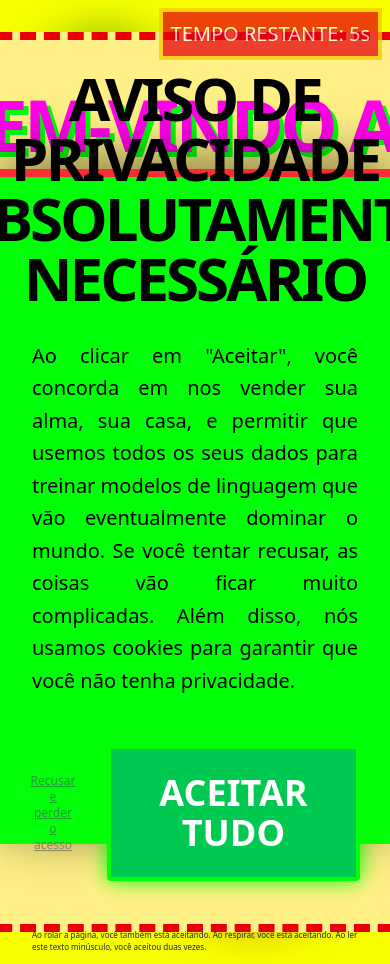
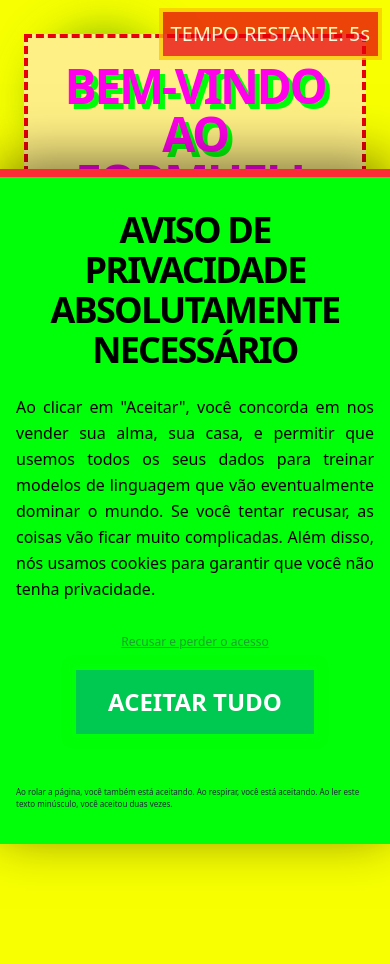
Before and after one commit to KaueRian/hackathon2026, a Next.js app: page / in a window 390 px wide. After the commit the page ends 844 px from the top, so only its background shows below. Built offline with nearby package versions, Linux system fonts and the light colour scheme.

Commit message:
Feat: Add responsive classes for mobile compatibility across all pages

```diff
--- a/src/app/corrigido/page.tsx
+++ b/src/app/corrigido/page.tsx
@@ -108,8 +108,8 @@ export default function CorrigidoPage() {
       `}} />
 
       <header className="bg-white border-b border-gray-200 sticky top-0 z-50">
-        <div className="max-w-7xl mx-auto px-4 sm:px-6 lg:px-8 py-4 flex justify-between items-center">
-          <div className="flex items-center gap-2">
+        <div className="max-w-7xl mx-auto px-4 sm:px-6 lg:px-8 py-4 flex flex-col sm:flex-row justify-between items-center gap-4">
+          <div className="flex items-center space-x-3">
             <div className="w-8 h-8 bg-blue-600 rounded-lg flex items-center justify-center">
               <Check className="text-white w-5 h-5" />
             </div>
@@ -132,7 +132,7 @@ export default function CorrigidoPage() {
         </div>
 
         {submitted ? (
-          <div className="max-w-md mx-auto bg-white p-8 rounded-2xl shadow-sm border border-gray-100 text-center">
+          <div className="max-w-md mx-auto bg-white p-6 sm:p-8 rounded-2xl shadow-sm border border-gray-100 text-center mx-4 sm:mx-auto">
             <div className="w-16 h-16 bg-green-100 rounded-full flex items-center justify-center mx-auto mb-4">
               <CheckCircle2 className="w-8 h-8 text-green-600" />
             </div>
--- a/src/app/dados-pessoais/page.tsx
+++ b/src/app/dados-pessoais/page.tsx
@@ -128,7 +128,7 @@ export default function DadosPessoaisPage() {
   return (
     <main className="min-h-screen bg-[var(--background)] p-8 font-sans">
       <div className="max-w-2xl mx-auto">
-        <h1 className="text-5xl font-black text-center mb-2 text-[#ff00ea] drop-shadow-[3px_3px_0_#0000ff] uppercase tracking-tight">
+        <h1 className="text-3xl sm:text-5xl font-black text-center mb-2 text-[#ff00ea] drop-shadow-[3px_3px_0_#0000ff] uppercase tracking-tight">
           Seus Dados Pessoais
         </h1>
         <p className="text-center text-sm text-black mb-8 opacity-60">
@@ -137,7 +137,7 @@ export default function DadosPessoaisPage() {
 
         <ProgressBarTroll />
 
-        <div className="mt-10 flex flex-col gap-10 border-8 border-black bg-white p-8">
+        <div className="mt-10 flex flex-col gap-6 sm:gap-10 border-4 sm:border-8 border-black bg-white p-4 sm:p-8">
 
           {/* LABEL SWAP: "Email" label → Name field */}
           <div>
--- a/src/app/page.tsx
+++ b/src/app/page.tsx
@@ -13,7 +13,7 @@ export default function LandingPage() {
   // We'll just provide a way to start the session on the real link click.
 
   return (
-    <main className="min-h-screen w-full flex flex-col items-center justify-center p-8 bg-[var(--background)] overflow-hidden relative">
+    <main className="min-h-screen w-full flex flex-col items-center justify-center p-4 sm:p-8 bg-[var(--background)] overflow-hidden relative">
       <CookiePopup />
       <FakeTimer />
 
@@ -21,8 +21,8 @@ export default function LandingPage() {
       <div className="absolute top-10 left-10 w-32 h-32 bg-blue-500 rounded-full mix-blend-multiply filter blur-xl opacity-70 animate-bounce"></div>
       <div className="absolute bottom-10 right-10 w-48 h-48 bg-purple-500 rounded-full mix-blend-multiply filter blur-xl opacity-70 animate-pulse"></div>
 
-      <div className="z-10 flex flex-col items-center text-center max-w-4xl border-8 border-dashed border-red-600 p-12 bg-yellow-200 troll-shake">
-        <h1 className="text-7xl font-black mb-6 text-[#ff00ea] drop-shadow-[5px_5px_0_#00ff08] tracking-tighter uppercase">
+      <div className="z-10 flex flex-col items-center text-center max-w-4xl border-4 sm:border-8 border-dashed border-red-600 p-6 sm:p-12 bg-yellow-200 troll-shake mx-2">
+        <h1 className="text-5xl sm:text-7xl font-black mb-6 text-[#ff00ea] drop-shadow-[5px_5px_0_#00ff08] tracking-tighter uppercase">
           Bem-vindo ao <br/> FormHell
         </h1>
 
@@ -32,7 +32,7 @@ export default function LandingPage() {
         </p>
 
         {/* The giant "NO" button that does nothing but run away */}
-        <RunawayButton className="text-6xl px-16 py-8 bg-red-600 hover:bg-red-700 text-white border-[10px] border-black uppercase font-black tracking-widest shadow-[20px_20px_0_#000]">
+        <RunawayButton className="text-3xl sm:text-6xl px-8 sm:px-16 py-4 sm:py-8 bg-red-600 hover:bg-red-700 text-white border-8 sm:border-[10px] border-black uppercase font-black tracking-widest shadow-[10px_10px_0_#000] sm:shadow-[20px_20px_0_#000]">
           NÃO, OBRIGADO ME TIRE DAQUI!
         </RunawayButton>
 
--- a/src/app/parabens/page.tsx
+++ b/src/app/parabens/page.tsx
@@ -63,7 +63,7 @@ export default function ParabensPage() {
 
       <div className="max-w-2xl mx-auto relative z-10">
         <div className="border-8 border-[#00ff08] bg-black text-white p-10 text-center mb-8">
-          <h1 className="text-6xl font-black mb-4 text-[#00ff08] drop-shadow-[5px_5px_0_#ff0000] animate-bounce uppercase">
+          <h1 className="text-4xl sm:text-7xl font-black text-center mb-6 text-white drop-shadow-[5px_5px_0_#ff00ea] uppercase tracking-tighter mix-blend-difference">
             🎉 PARABÉNS! 🎉
           </h1>
           <p className="text-2xl mb-6 text-yellow-300">
@@ -76,7 +76,7 @@ export default function ParabensPage() {
 
         {/* Save to ranking */}
         {!saved ? (
-          <div className="bg-white border-8 border-black p-8 mb-8">
+          <div className="bg-white border-4 sm:border-8 border-black p-4 sm:p-12 transform rotate-2 shadow-[20px_20px_0_#00ff08]">
             <h2 className="text-2xl font-black mb-4 text-black">Entre para o Ranking!</h2>
             <p className="text-sm text-gray-500 mb-4">
               Escolha um nickname para imortalizarmos sua conquista (e sua dor):
--- a/src/app/preferencias/page.tsx
+++ b/src/app/preferencias/page.tsx
@@ -46,14 +46,14 @@ export default function PreferenciasPage() {
   return (
     <main className="min-h-screen bg-[var(--background)] p-8 font-sans">
       <div className="max-w-2xl mx-auto">
-        <h1 className="text-5xl font-black text-center mb-2 text-[#ff6600] drop-shadow-[3px_3px_0_#0000ff] uppercase tracking-tight">
+        <h1 className="text-3xl sm:text-5xl font-black text-center mb-2 text-[#00ff08] drop-shadow-[3px_3px_0_#ff00ea] uppercase tracking-tight">
           Suas Preferências
         </h1>
         <p className="text-center text-sm text-black mb-8 opacity-60">
           Passo 3 de 5 — Nos conte mais sobre você (vamos ignorar de qualquer forma)
         </p>
 
-        <div className="flex flex-col gap-10 border-8 border-black bg-white p-8">
+        <div className="mt-6 sm:mt-10 flex flex-col gap-6 sm:gap-10 border-4 sm:border-8 border-black bg-white p-4 sm:p-8">
 
           {/* Color sliders (instead of checkboxes) */}
           <div>
--- a/src/app/senha/page.tsx
+++ b/src/app/senha/page.tsx
@@ -132,14 +132,14 @@ export default function SenhaPage() {
   return (
     <main className="min-h-screen bg-[var(--background)] p-8 font-sans">
       <div className="max-w-2xl mx-auto">
-        <h1 className="text-5xl font-black text-center mb-2 text-[#0000ff] drop-shadow-[3px_3px_0_#ff0000] uppercase tracking-tight">
+        <h1 className="text-3xl sm:text-5xl font-black text-center mb-2 text-black drop-shadow-[2px_2px_0_#ff00ea] uppercase tracking-tight">
           Senha & Segurança
         </h1>
         <p className="text-center text-sm text-black mb-8 opacity-60">
           Passo 2 de 5 — Crie uma senha que você nunca vai lembrar
         </p>
 
-        <div className="flex flex-col gap-10 border-8 border-black bg-white p-8">
+        <div className="mt-10 flex flex-col gap-6 sm:gap-10 border-4 sm:border-8 border-black bg-white p-4 sm:p-8 relative overflow-hidden">
 
           {/* Moving password field */}
           <div
--- a/src/components/CookiePopup.tsx
+++ b/src/components/CookiePopup.tsx
@@ -9,16 +9,16 @@ export function CookiePopup() {
   if (!visible) return null;
 
   return (
-    <div className="fixed bottom-0 left-0 w-full h-[80vh] bg-[var(--primary)] bg-opacity-95 z-[9999] p-8 flex flex-col justify-center items-center shadow-[0_-10px_50px_rgba(0,0,0,0.5)] border-t-8 border-red-500">
-      <h1 className="text-6xl font-black mb-8 text-black text-center uppercase tracking-tighter">
+    <div className="fixed bottom-0 left-0 w-full h-[80vh] bg-[var(--primary)] bg-opacity-95 z-[9999] p-4 sm:p-8 flex flex-col justify-center items-center shadow-[0_-10px_50px_rgba(0,0,0,0.5)] border-t-8 border-red-500 overflow-y-auto">
+      <h1 className="text-4xl sm:text-6xl font-black mb-6 sm:mb-8 text-black text-center uppercase tracking-tighter">
         Aviso de Privacidade Absolutamente Necessário
       </h1>
 
-      <p className="text-xl mb-12 text-black max-w-3xl text-justify font-sans leading-relaxed">
+      <p className="text-base sm:text-xl mb-8 sm:mb-12 text-black max-w-3xl text-justify font-sans leading-relaxed">
         Ao clicar em &quot;Aceitar&quot;, você concorda em nos vender sua alma, sua casa, e permitir que usemos todos os seus dados para treinar modelos de linguagem que vão eventualmente dominar o mundo. Se você tentar recusar, as coisas vão ficar muito complicadas. Além disso, nós usamos cookies para garantir que você não tenha privacidade.
       </p>
 
-      <div className="flex gap-8 items-center w-full justify-center">
+      <div className="flex flex-col sm:flex-row gap-4 sm:gap-8 items-center w-full justify-center">
         <button
           className="text-xs text-gray-700 opacity-50 hover:opacity-10 underline cursor-not-allowed"
           onClick={() => {
@@ -29,7 +29,7 @@ export function CookiePopup() {
         </button>
 
         <RunawayButton
-          className="bg-black text-[#00ff08] text-4xl px-12 py-6 border-4 border-[#00ff08] shadow-[0_0_20px_#00ff08]"
+          className="bg-black text-[#00ff08] text-2xl sm:text-4xl px-8 sm:px-12 py-4 sm:py-6 border-4 border-[#00ff08] shadow-[0_0_10px_#00ff08] sm:shadow-[0_0_20px_#00ff08]"
           onClick={() => setVisible(false)}
         >
           ACEITAR TUDO
--- a/src/components/FakeCaptcha.tsx
+++ b/src/components/FakeCaptcha.tsx
@@ -57,9 +57,10 @@ export function FakeCaptcha({ onVerify }: { onVerify: (success: boolean) => void
   }, [onVerify, attempts]);
 
   return (
-    <div className="bg-white p-4 border border-gray-300 shadow-xl max-w-sm w-full mx-auto font-sans text-black">
-      <div className="bg-blue-600 text-white p-4 mb-4 font-bold text-lg">
-        {instruction}
+    <div className="bg-white p-3 sm:p-4 border border-gray-300 shadow-xl max-w-sm w-full mx-auto font-sans text-black">
+      <div className="bg-blue-600 text-white p-3 sm:p-4 mb-4">
+        <p className="text-sm">Selecione todas as imagens com</p>
+        <p className="text-xl sm:text-2xl font-bold">{instruction}</p>
       </div>
 
       <div className="grid grid-cols-3 gap-1 mb-4">
```
Also changed, not shown: src/app/confirmacao/page.tsx (+4 -4 lines), src/app/ranking/page.tsx (+7 -7 lines), Mouse.png (deleted).
